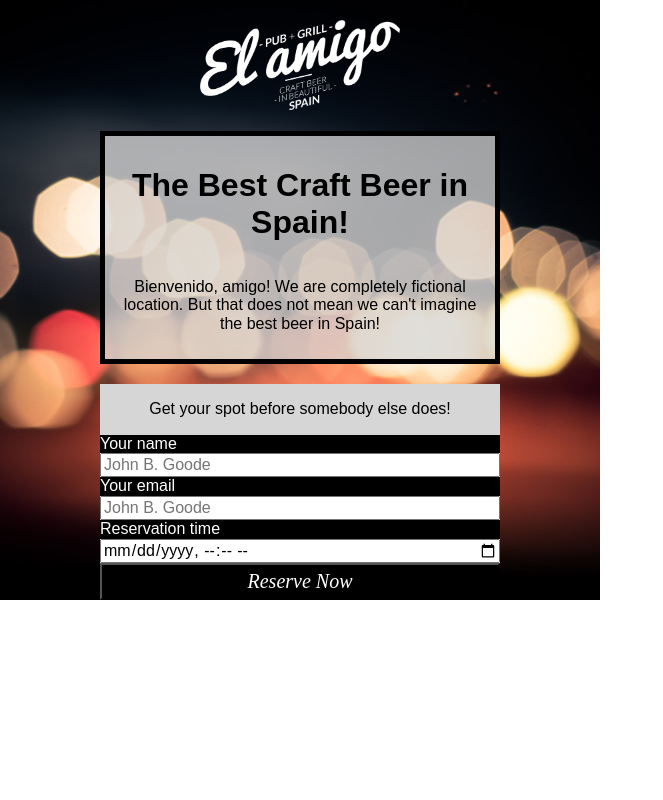
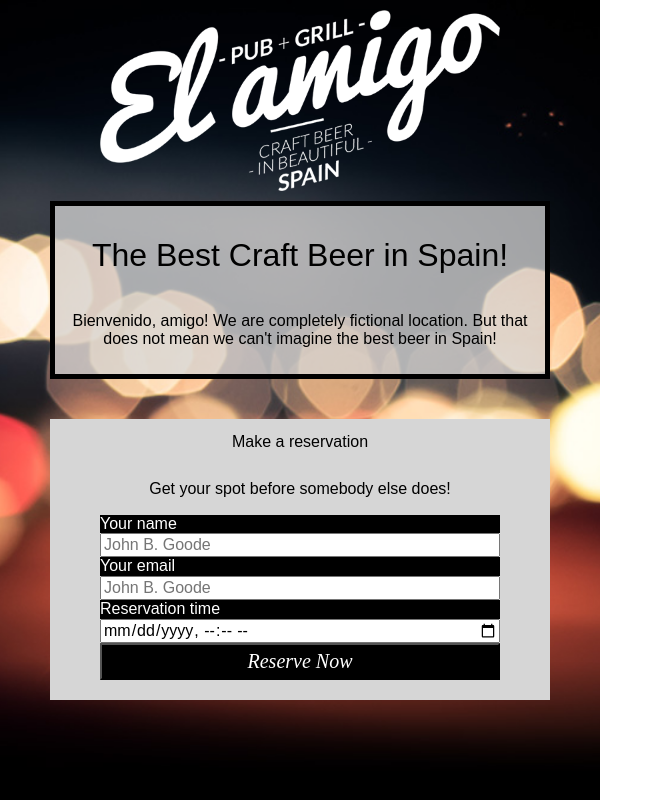
Before and after one commit to fbw-d09/uib-data-stylingforms-DirkSawon, a website: page index.html in a window 1280 px wide. Shown: the whole page, without its empty margins (0-663 px from the left). Drawn offline with nearby package versions, Linux system fonts and the light colour scheme.

Commit message:
Version 0.03 - Styling

```diff
--- a/index.html
+++ b/index.html
@@ -16,6 +16,7 @@
             <p>Bienvenido, amigo! We are completely fictional location. But that does not mean we can't imagine the best beer in Spain!</p>
         </div>
         <form action="" class="form">
+            <h2>Make a reservation</h2>
             <p>Get your spot before somebody else does!</p>
             <label for="name" id="lname">Your name</label>
             <input type="text" name="name" id="name" placeholder="John B. Goode">
--- a/styles.css
+++ b/styles.css
@@ -15,7 +15,7 @@
     background-size: cover;
     background-repeat: no-repeat;
     width:600px;
-    height:600px;
+    height:800px;
 
 }
 
@@ -26,8 +26,8 @@
     background-position: center;
     background-size: contain;
     background-repeat: no-repeat;
-    width:200px;
-    height: 200px;
+    width:400px;
+    height:400px;
 }
 
 .main
@@ -35,13 +35,24 @@
     background-color:rgba(214, 214, 214, 0.75);
     border:5px solid black;
     background-size: cover;
-    width:400px;
+    width:500px;
     height:auto;
     display:flex;
     flex-direction: column;
     text-align: center;
     z-index:10;
     padding:10px;
+    margin-bottom: 20px;
+}
+
+h1
+{
+    font-weight: 400;
+}
+
+h2
+{
+    font-weight: 400;
 }
 
 .form
@@ -49,10 +60,13 @@
     background-color:rgb(214, 214, 214);
     display:flex;
     flex-direction: column;
+    align-items: center;
     /* flex-wrap: wrap; */
-    width:400px;
+    width:500px;
     height:auto;
     margin-top:20px;
+    margin-bottom:100px;
+    padding-bottom: 20px;
 }
 
 .form p
@@ -60,15 +74,16 @@
     text-align: center;
 }
 
-#lname, #lemail, #lreservation
+#lname, #lemail, #lreservation, #send
 {
     background-color:black;
     color:white;
+    width:400px;
 }
 
-#name
+#name, #email, #reservation
 {
-
+    width: 400px;
 }
 
 #lemail
```
